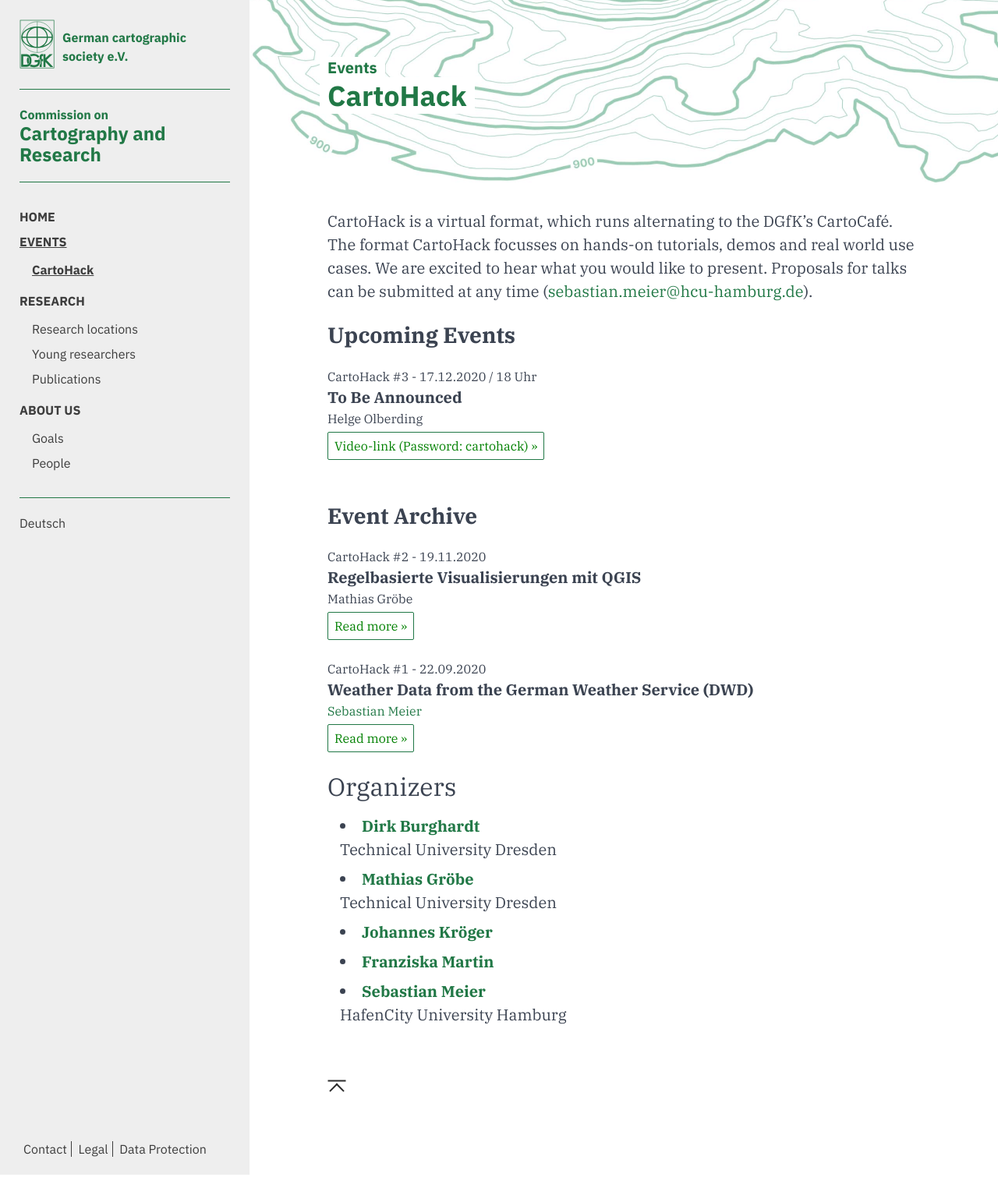
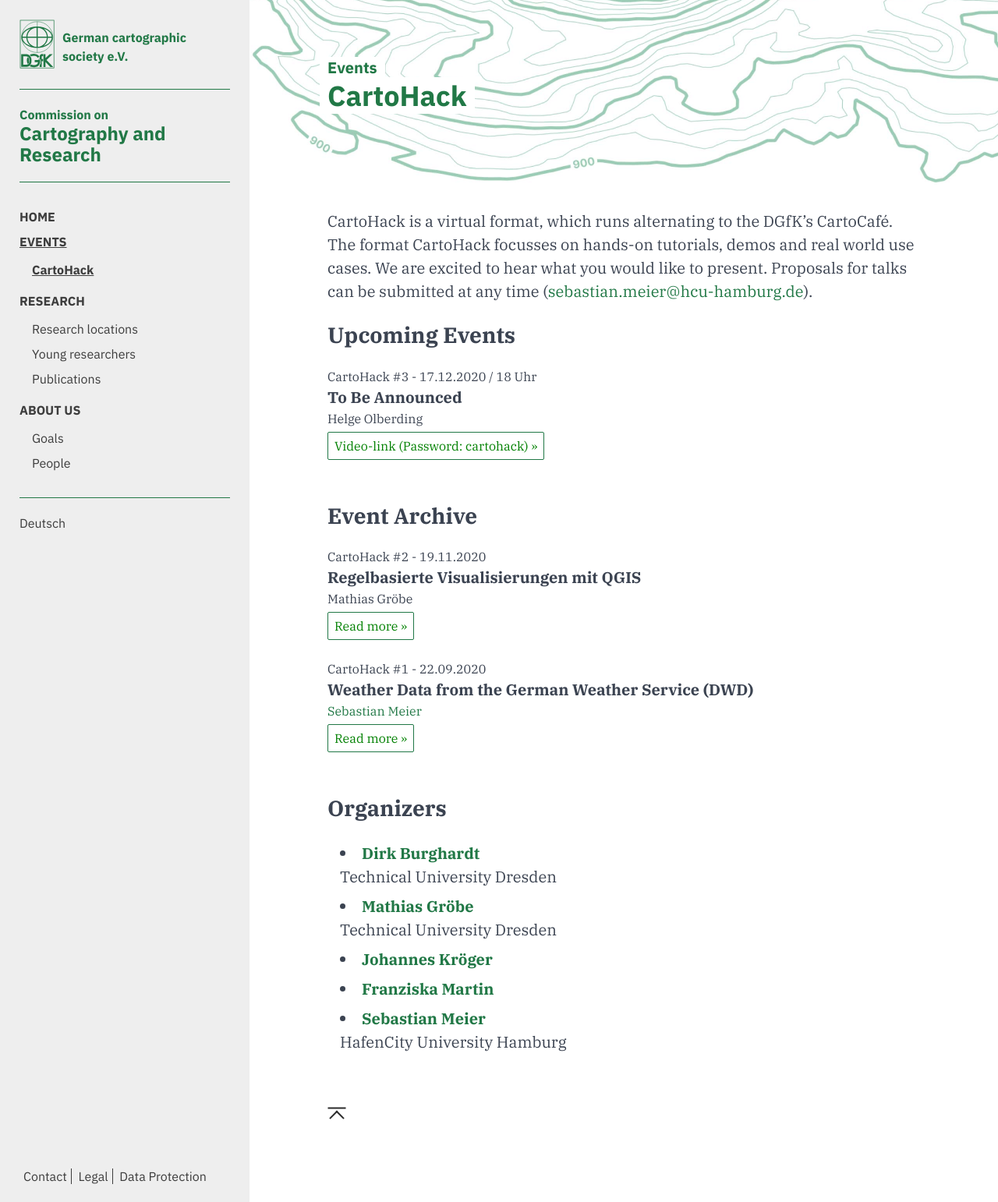
Before and after one commit to sebastian-meier/dgfk-kommission-forschung, a Jekyll site: the page built from en/events/cartohack/index.md, in a window 1280 px wide. Shown: the whole page at 78% size. Built offline with Jekyll 4.4.1, drawn with Linux system fonts in a browser that asks for light colours; before the commit the page ends 1507 px from its top, so only the background shows below that.

Commit message:
title change

```diff
--- a/en/events/cartohack/index.md
+++ b/en/events/cartohack/index.md
@@ -52,7 +52,7 @@ CartoHack is a virtual format, which runs alternating to the DGfK's CartoCafé.
 {% endfor %}
 </ul>
 
-## Organizers
+### Organizers
 
 - __<a href="https://tu-dresden.de/bu/umwelt/geo/ifk/das-institut/beschaeftigte/dirk-burghardt">Dirk Burghardt</a>__<br />Technical University Dresden
 - __<a href="https://tu-dresden.de/bu/umwelt/geo/ifk/das-institut/beschaeftigte/mathias-groebe">Mathias Gröbe</a>__<br />Technical University Dresden
```
Also changed, not shown: de/events/cartohack/index.md (+1 -1 lines).
